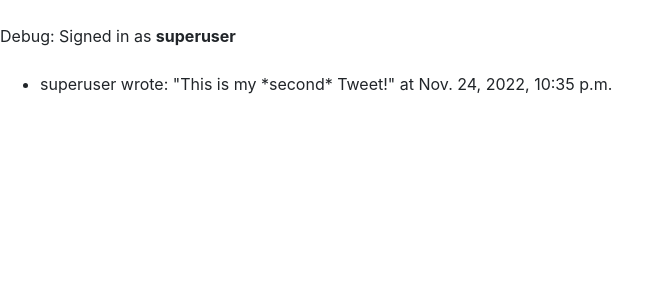
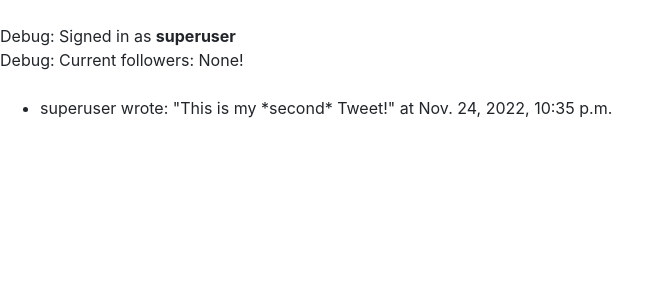
Before and after one commit to Ross-Coron/network, a Django app: page /profile in a window 1280 px wide. Shown: the part 56-356 px from the top of the page, without its empty margins (0-669 px from the left). Run offline with Django 3.2, Linux system fonts and the light colour scheme; a user stored in the database is signed in; data comes from the database, SQL or seed files in the repository; both versions use the stored data as it was after the commit; some libraries are stand-ins or nearby versions.

Commit message:
Began implementing followers
Follower field opposite (need to rectify). Should display number of followers rather than names.

```diff
--- a/network/templates/network/profile.html
+++ b/network/templates/network/profile.html
@@ -4,6 +4,16 @@
 
 <br>
 Debug: Signed in as <strong>{{ user.username }}</strong>
+<br>
+Debug: Current followers:
+
+{% for follower in followers %}
+{{follower.following}}
+{% empty %}
+None!
+{% endfor %}
+
+
 <br>
 <br>
 
--- a/network/views.py
+++ b/network/views.py
@@ -45,8 +45,12 @@ def profile(request):
     tweets = Tweet.objects.filter(author=request.user)
     print(tweets)
 
+    followers = Follow.objects.filter(user=request.user)
+    print(followers)
+
     return render(request, "network/profile.html", {
-        "tweets": tweets
+        "tweets": tweets,
+        "followers": followers
     })
 
 
```
Also changed, not shown: db.sqlite3.
